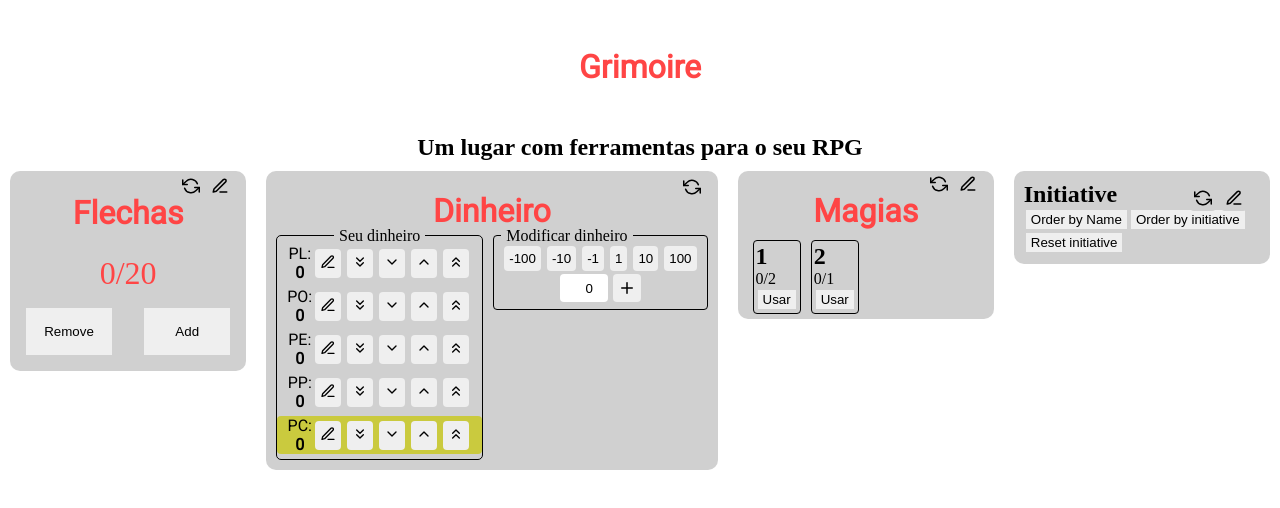
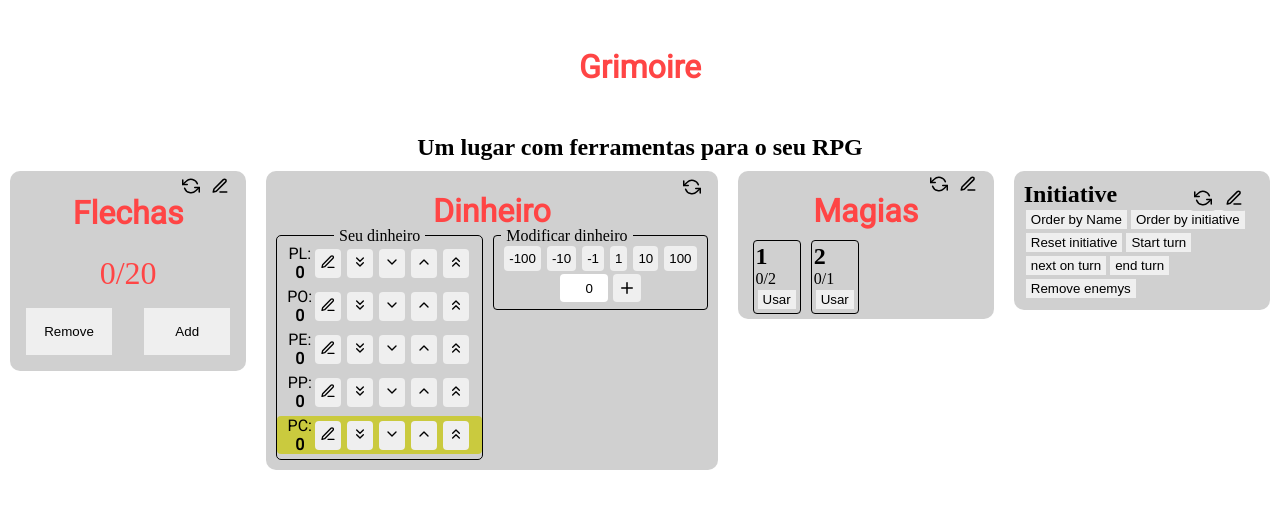
Before and after one commit to VitorSoaresSilva/grimoire, a Next.js app: page / in a window 1280 px wide. Shown: the top 508 px of the page. Built offline with nearby package versions, Linux system fonts and the light colour scheme.

Commit message:
Initiative added turns

```diff
--- a/src/components/Initiative.tsx
+++ b/src/components/Initiative.tsx
@@ -1,14 +1,26 @@
 import { Container, Card } from "@/styles/components/Initiative";
 import { CardHeader } from "@/styles/components/Utils";
 import { useEffect, useState } from "react";
-import { FiCircle, FiEdit3, FiPlus, FiRefreshCcw, FiUser } from "react-icons/fi";
+import { FiArrowRight, FiCircle, FiEdit3, FiPlus, FiEdit2, FiRefreshCcw, FiUser, FiUserX } from "react-icons/fi";
 import Cookies from 'js-cookie';
 
+interface IParticipant{
+    name: string;
+    isEnemy: boolean;
+    isAlive: boolean;
+    priority:number;
+    initiative: number;
+}
+interface ITurn{
+    players: number;
+    enemys: number;
+    curIndex: number;
+}
+
 export default function Initiative({initialData}){
-    const baseValue = {
-        participants: [],
-    }
-    const [participants,setParticipants] = useState(initialData ? JSON.parse(initialData): baseValue.participants)
+    const baseValue = {participants: [],turn: {curIndex: -1, enemys: 0, players: 0} as ITurn};
+    const [participants,setParticipants] = useState<IParticipant[]>(initialData ? JSON.parse(initialData).participants: baseValue.participants)
+    const [turn, setTurn] = useState<ITurn>(initialData ? JSON.parse(initialData).turn: baseValue.turn)
     const [editMode, setEditMode] = useState(false);
     const [nameInput, setNameInput] = useState("");
     const [isEnemyInput, setIsEnemyInput] = useState(false);
@@ -23,10 +35,11 @@ export default function Initiative({initialData}){
         ((a.priority < b.priority) ? 1 : -1): -1)
         setParticipants([...state]);
     }
-    function addParticipant(e){
+    function addParticipant(){
         let state = participants;
-        if(state.some(p => p.name == nameInput)){
-            alert("Participante já existe")
+        if(state.some(p => p.name == nameInput) || nameInput.length < 1){
+            alert("Participante invalido")
+            resetInputAddParticipant();
             return;
         }
         state.push({name: nameInput, isEnemy: isEnemyInput,priority:0,isAlive: true,initiative: 0})
@@ -39,8 +52,8 @@ export default function Initiative({initialData}){
         setParticipants([...state])
     }
     useEffect(() => {
-        Cookies.set('initiativeData', JSON.stringify(participants))
-    },[participants]);
+        Cookies.set('initiativeData', JSON.stringify({participants: participants, turn: turn}))
+    },[participants,turn]);
 
     function resetAll(){
         setParticipants(baseValue.participants);
@@ -60,6 +73,55 @@ export default function Initiative({initialData}){
         setEditMode(true);
         orderByName();
     }
+    function removeEnemys(){
+        let state = participants;
+        state = state.filter(e => !e.isEnemy)
+        setParticipants([...state])
+    }
+    async function startTurn(){
+        await orderByInitiative();
+        await setEditMode(false);
+        let state = participants;
+        if(state.length < 2){
+            alert('Adicione mais participantes');
+            return;
+        }
+        let playerCount = 0, enemyCount = 0;
+        for (let i = 0; i < state.length; i++) {
+            state[i].isAlive = true;
+            playerCount += Number(!state[i].isEnemy)
+            enemyCount += Number(state[i].isEnemy)
+        }
+        let newTurn = baseValue.turn;
+        newTurn.enemys = enemyCount;
+        newTurn.players = playerCount;
+        newTurn.curIndex = 0;
+        setTurn({...newTurn});
+        setParticipants([...state])
+    }
+    function nextOnTurn(){
+        let newTurn = turn;
+        for (let i = 0; i < participants.length; i++){
+            let nextIndex = (newTurn.curIndex + 1 + i) % participants.length;
+            if(participants[nextIndex].isAlive){
+                turn.curIndex = nextIndex;
+                setTurn({...newTurn});
+                return;
+            }
+        }
+        alert('Ninguem vivo');
+        return;
+    }
+    function setAsDead(index){
+        let state = participants
+        state[index].isAlive = false;
+        setParticipants([...state])
+    }
+    function endTurn(){
+        resetIniciative();
+        removeEnemys();
+        setTurn(baseValue.turn);
+    }
     /**
      * add participant
      *  - name, isEnemy
@@ -78,6 +140,10 @@ export default function Initiative({initialData}){
                 <button onClick={orderByName}>Order by Name</button>
                 <button onClick={orderByInitiative}>Order by initiative</button>
                 <button onClick={resetIniciative}>Reset initiative</button>
+                <button onClick={startTurn}>Start turn</button>
+                <button onClick={nextOnTurn}>next on turn</button>
+                <button onClick={endTurn}>end turn</button>
+                <button onClick={removeEnemys}>Remove enemys</button>
                 <div className="options">
                     <button onClick={resetAll}>
                         <FiRefreshCcw size={18}/>
@@ -118,10 +184,8 @@ export default function Initiative({initialData}){
 
 
                 <div className="add">
-                    <form onSubmit={(e)=>{e.preventDefault(); addParticipant(e)}}>
+                    <form onSubmit={(e)=>{e.preventDefault(); addParticipant()}}>
                         <input type="text" placeholder="Nome" value={nameInput} onChange={(e)=>setNameInput(e.target.value)}/>
-                        <label htmlFor="isEnemyInput">Inimigo?</label>
-                        <input type="checkbox" id="isEnemyInput" checked={isEnemyInput} onChange={(e)=>{setIsEnemyInput(e.target.checked)}}/>
                         <button type="submit"><FiPlus size={18}/></button>
                     </form>
                 </div>
@@ -129,11 +193,13 @@ export default function Initiative({initialData}){
 
 
             <div className="content">
-                {participants.map((participant)=>{
+                {participants.map((participant,index)=>{
                     return(
-                        <Card className={`card  ${!participant.isAlive && "dead"}`} key={participant.name}>
+                        <Card className={`${participant.isAlive ? "" : "dead"}`} key={participant.name}>
+                            {index === turn.curIndex && <span><FiArrowRight size={18}/></span>}
                             <span className={`time ${participant.isEnemy ? "enemy" : "player"}`}></span>
                             <p>{participant.name} - {participant.initiative}</p>
+                            <button type="button" onClick={()=>setAsDead(index)}><FiUserX size={18}/></button>
                         </Card>
                     )
                 })}
--- a/src/styles/components/Initiative.ts
+++ b/src/styles/components/Initiative.ts
@@ -52,10 +52,13 @@ export const Card = styled.div`
         background: #45ff45;
         /* color: #45ff45; */
     }
-    .dead{
-        filter: brightness(0.6);
+    &.dead{
+        filter: brightness(0.5);
+        background: #ffff00;
+    }
+    p{
+        display: inline-block;
     }
 
 
-
 `;
```
